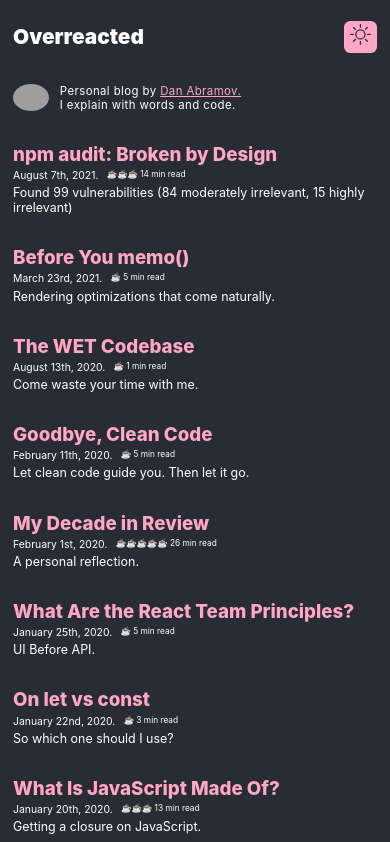
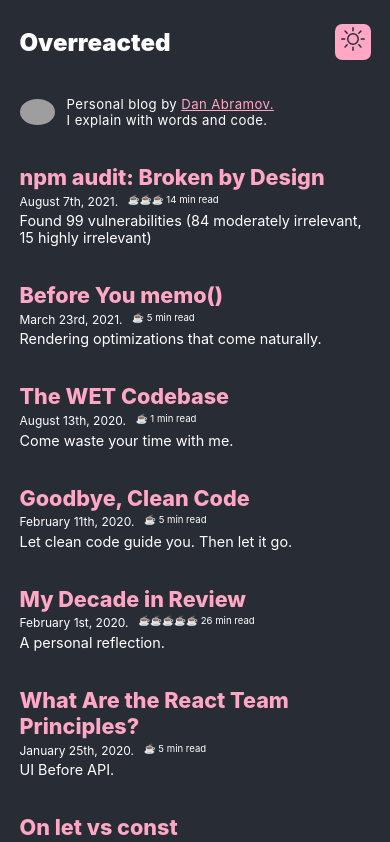
Before and after one commit to shokes/Dan-abramov-blog-clone, a React (Create React App) app: page / in a window 390 px wide. Shown: the top 842 px of the page. Built offline with nearby package versions, Linux system fonts and the light colour scheme; grey boxes are pictures that could not be loaded.

Commit message:
container fix

```diff
--- a/src/index.css
+++ b/src/index.css
@@ -140,11 +140,11 @@
 
 /* BELOW 592px  */
 @media (max-width: 37em) {
-  html {
+  /* html {
     font-size: 65%;
-  }
+  } */
 
   .container {
-    max-width: 35rem;
+    max-width: 90%;
   }
 }
```
